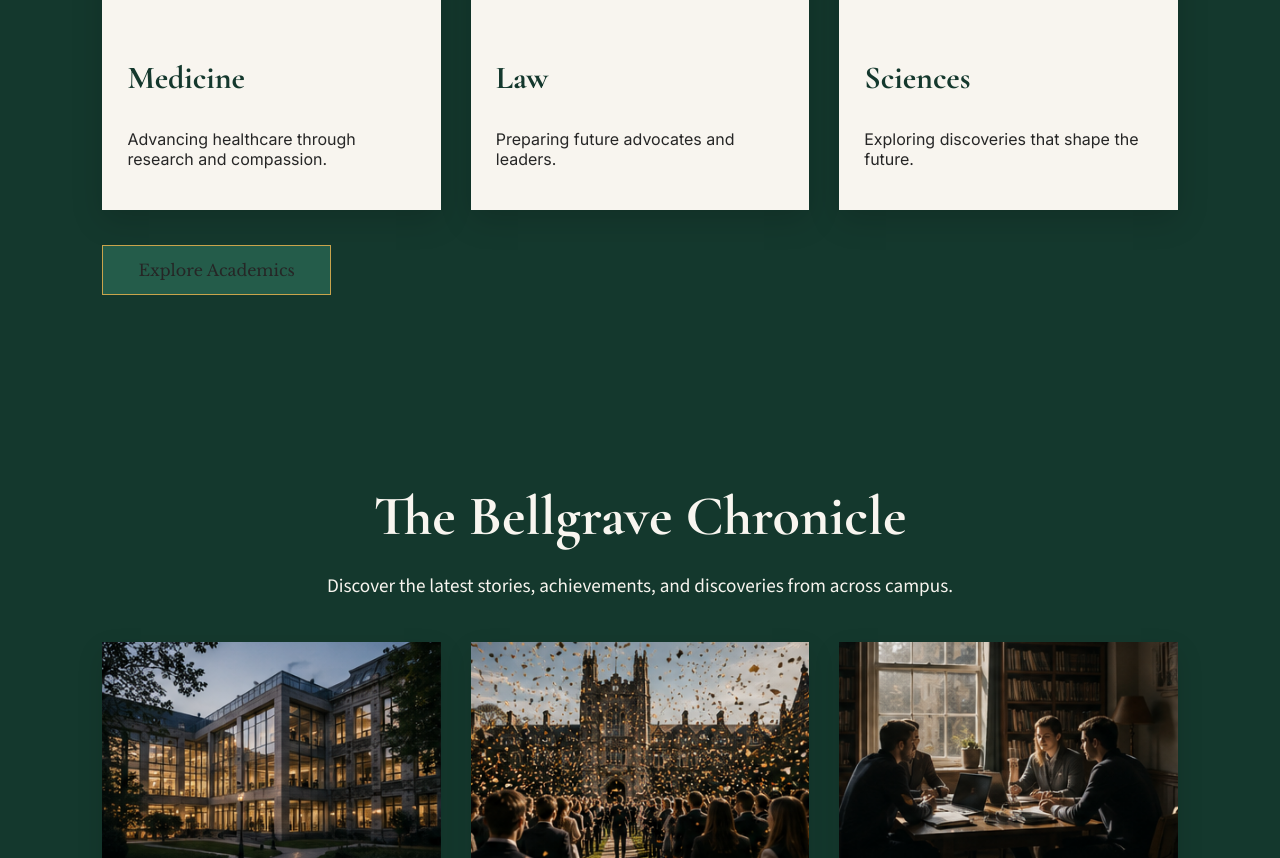
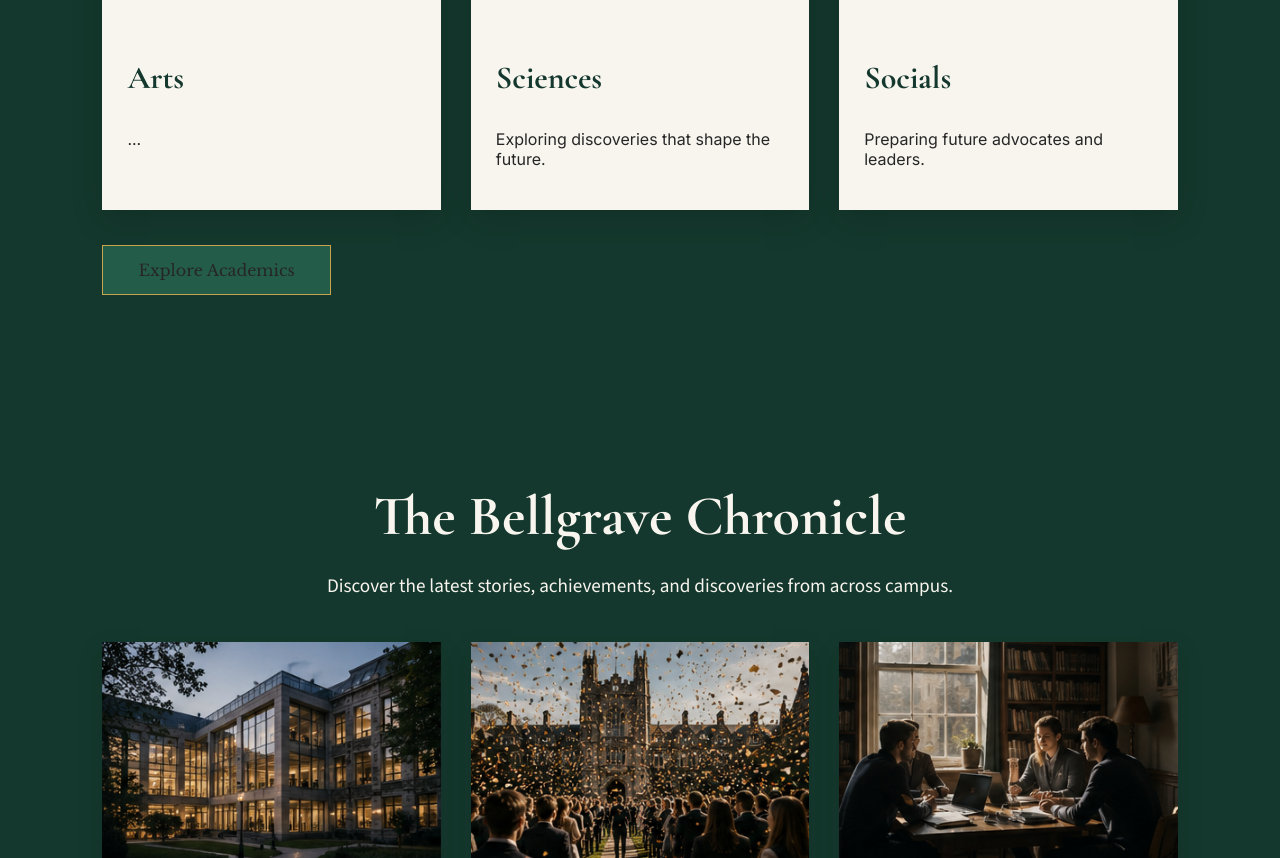
Before and after one commit to Eclipsally/Bellgrave-University, a plain HTML site: page index.html in a window 1280 px wide. Shown: the part 2613-3471 px from the top of the page. Drawn offline with nearby package versions, Linux system fonts and the light colour scheme.

Commit message:
academics names

```diff
--- a/index.html
+++ b/index.html
@@ -152,28 +152,27 @@
         <article class="academic-card">
             <img src="images/arts.png">
             <div>
-                <h3>Medicine</h3>
+                <h3>Arts</h3>
                 <p>
-                    Advancing healthcare through research
-                    and compassion.
+                    ...
                 </p>
             </div>
         </article>
         <article class="academic-card">
             <img src="images/sciences.png">
             <div>
-                <h3>Law</h3>
+                <h3>Sciences</h3>
                 <p>
-                    Preparing future advocates and leaders.
+                    Exploring discoveries that shape the future.
                 </p>
             </div>
         </article>
         <article class="academic-card">
             <img src="images/socials.png">
             <div>
-                <h3>Sciences</h3>
+                <h3>Socials</h3>
                 <p>
-                    Exploring discoveries that shape the future.
+                    Preparing future advocates and leaders.
                 </p>
             </div>
         </article>
```
